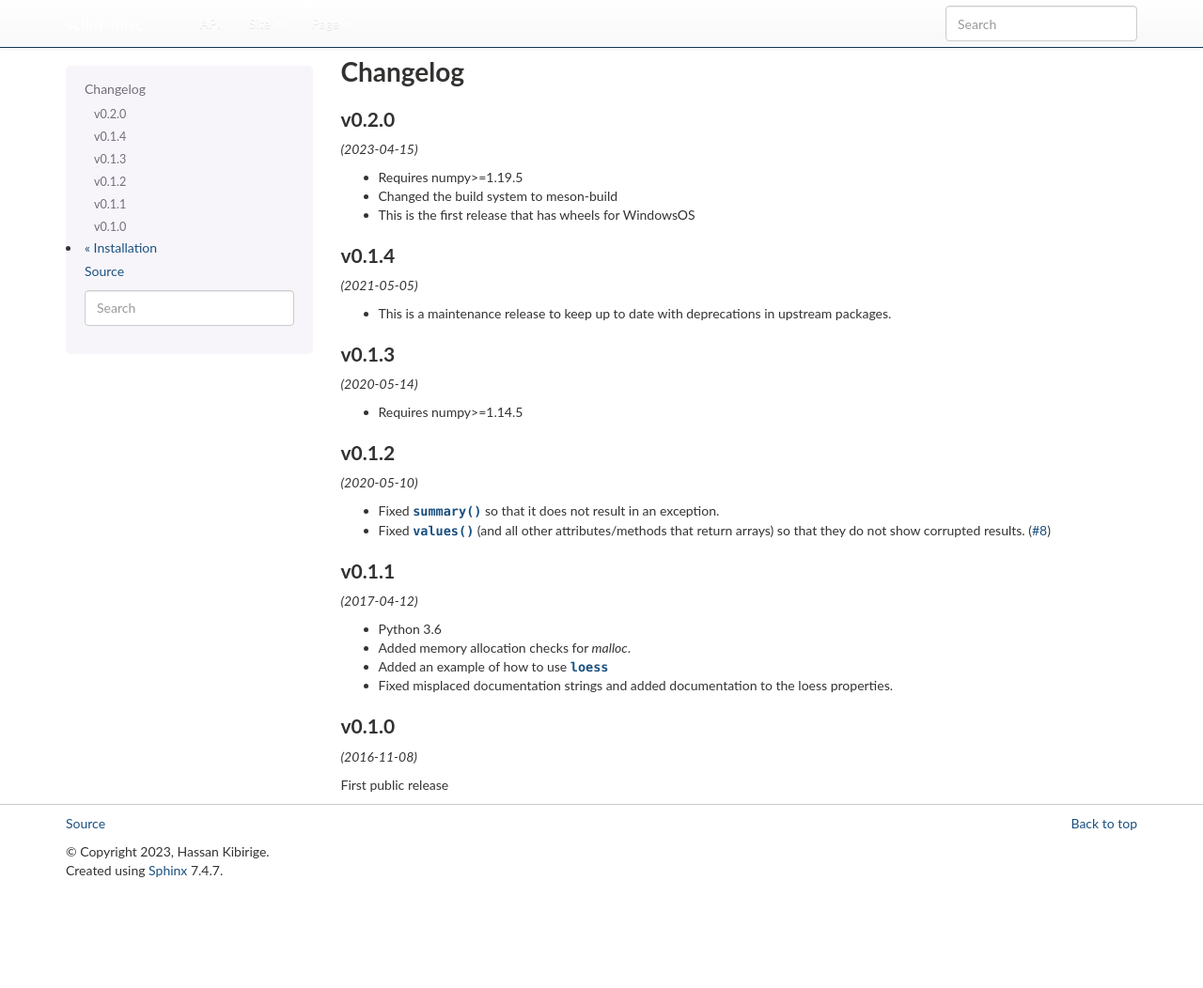
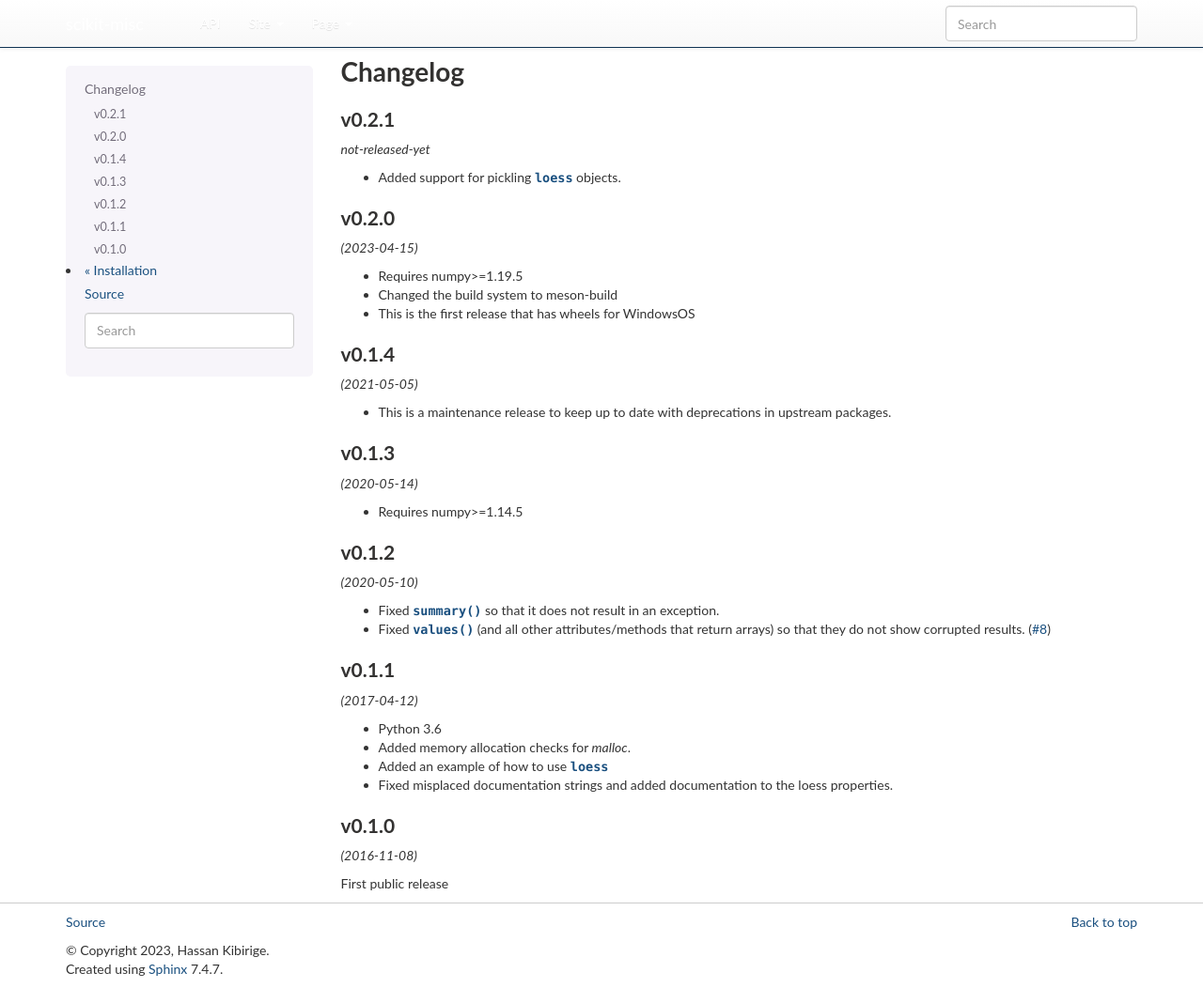
Before and after one commit to has2k1/scikit-misc, a Sphinx documentation site: the page built from doc/changelog.rst, in a window 1280 px wide and 1052 px high. Shown: the whole window at 94% size. Built offline with Sphinx 7.4.7, drawn with Linux system fonts in a browser that asks for light colours; nearby versions of some CDN libraries; library files that are not in the unit come from our copies; the version number could not be read and is left out.

Commit message:
Add pickling to loess
closes #26

```diff
--- a/doc/changelog.rst
+++ b/doc/changelog.rst
@@ -1,5 +1,11 @@
 Changelog
 =========
+
+v0.2.1
+--------
+*not-released-yet*
+
+- Added support for pickling :class:`~skmisc.loess.loess` objects.
 
 v0.2.0
 --------
```
Also changed, not shown: 2 other files.
